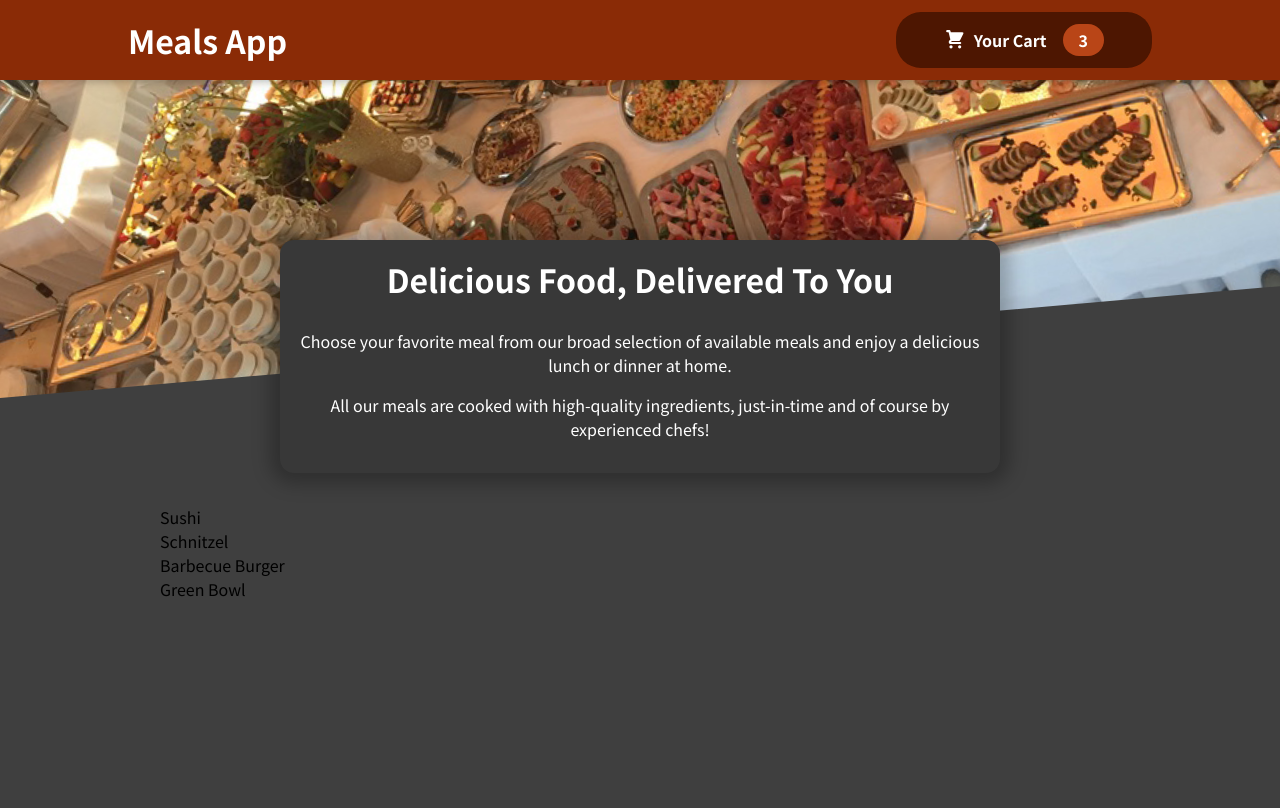
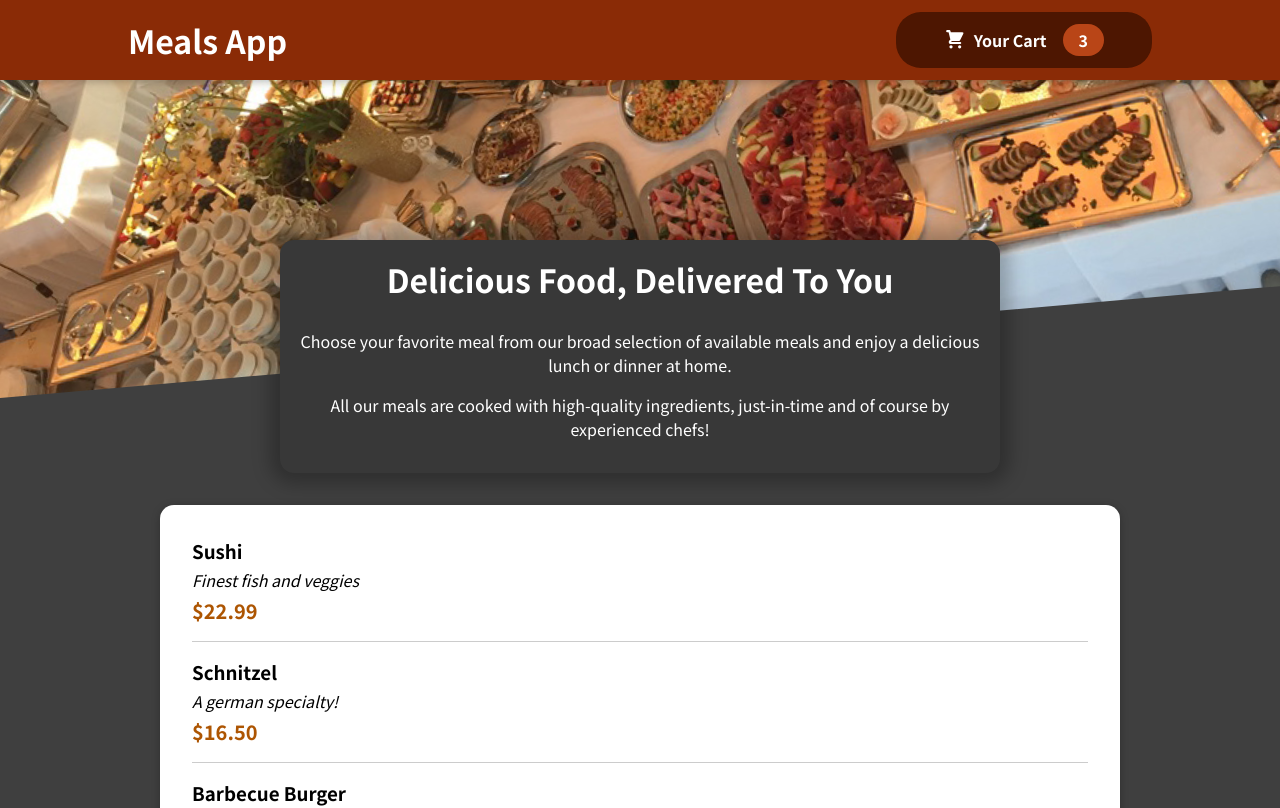
Before and after one commit to vsmind/learning-react-food-order-app, a React (Create React App) app: page / in a window 1280 px wide. Shown: the top 808 px of the page. Built offline with nearby package versions, Linux system fonts and the light colour scheme.

Commit message:
Added components to show individual meal items

```diff
--- a/src/components/Meals/AvailableMeals.js
+++ b/src/components/Meals/AvailableMeals.js
@@ -1,44 +1,34 @@
 import classes from './AvailableMeals.module.css';
+import Card from "../UI/Card";
+import MealItem from "./MealItem/MealItem";
 
-const DUMMY_MEALS = [
-    {
-        id: 'm1',
-        name: 'Sushi',
-        description: 'Finest fish and veggies',
-        price: 22.99,
-    },
-    {
-        id: 'm2',
-        name: 'Schnitzel',
-        description: 'A german specialty!',
-        price: 16.5,
-    },
-    {
-        id: 'm3',
-        name: 'Barbecue Burger',
-        description: 'American, raw, meaty',
-        price: 12.99,
-    },
-    {
-        id: 'm4',
-        name: 'Green Bowl',
-        description: 'Healthy...and green...',
-        price: 18.99,
-    },
-];
+const DUMMY_MEALS = [{
+    id: 'm1', name: 'Sushi', description: 'Finest fish and veggies', price: 22.99,
+}, {
+    id: 'm2', name: 'Schnitzel', description: 'A german specialty!', price: 16.5,
+}, {
+    id: 'm3', name: 'Barbecue Burger', description: 'American, raw, meaty', price: 12.99,
+}, {
+    id: 'm4', name: 'Green Bowl', description: 'Healthy...and green...', price: 18.99,
+},];
 
 const AvailableMeals = () => {
-    const mealsList = DUMMY_MEALS.map(
-        meal => (<li>{meal.name}</li>)
+    const mealsList = DUMMY_MEALS.map(meal => (
+        <MealItem
+            key={meal.id}
+            name={meal.name}
+            description={meal.description}
+            price={meal.price}
+        />)
     );
 
-    return (
-        <section className={classes.meals}>
+    return (<section className={classes.meals}>
+        <Card>
             <ul>
                 {mealsList}
             </ul>
-        </section>
-    );
+        </Card>
+    </section>);
 };
 
 export default AvailableMeals;
--- /dev/null
+++ b/src/components/Meals/MealItem/MealItem.js
@@ -0,0 +1,21 @@
+import classes from './MealItem.module.css';
+import MealItemForm from "./MealItemForm";
+
+const MealItem = (props) => {
+    const price = `$${props.price.toFixed(2)}`;
+
+    return (
+        <li className={classes.meal}>
+            <div>
+                <h3>{props.name}</h3>
+                <div className={classes.description}>{props.description}</div>
+                <div className={classes.price}>{price}</div>
+            </div>
+            <div>
+                <MealItemForm />
+            </div>
+        </li>
+    );
+};
+
+export default MealItem;
--- /dev/null
+++ b/src/components/Meals/MealItem/MealItemForm.js
@@ -0,0 +1,7 @@
+import classes from './MealItemForm.module.css';
+
+const MealItemForm = () => {
+    return (<></>);
+}
+
+export default MealItemForm;
--- /dev/null
+++ b/src/components/UI/Card.js
@@ -0,0 +1,11 @@
+import classes from './Card.module.css';
+
+const Card = (props) => {
+  return (
+      <div className={classes.card}>
+          {props.children}
+      </div>
+  );
+};
+
+export default Card;
```
Also changed, not shown: src/components/Cart/CartItem.js (deleted, +0 -23 lines), src/components/Cart/CartItem.module.css (deleted, +0 -65 lines), src/components/Meals/MealItem/MealItem.module.css (renamed from src/components/Meals/MealItem.module.css), src/components/Meals/MealItem/MealItemForm.module.css (renamed from src/components/Meals/MealItemForm.module.css).
